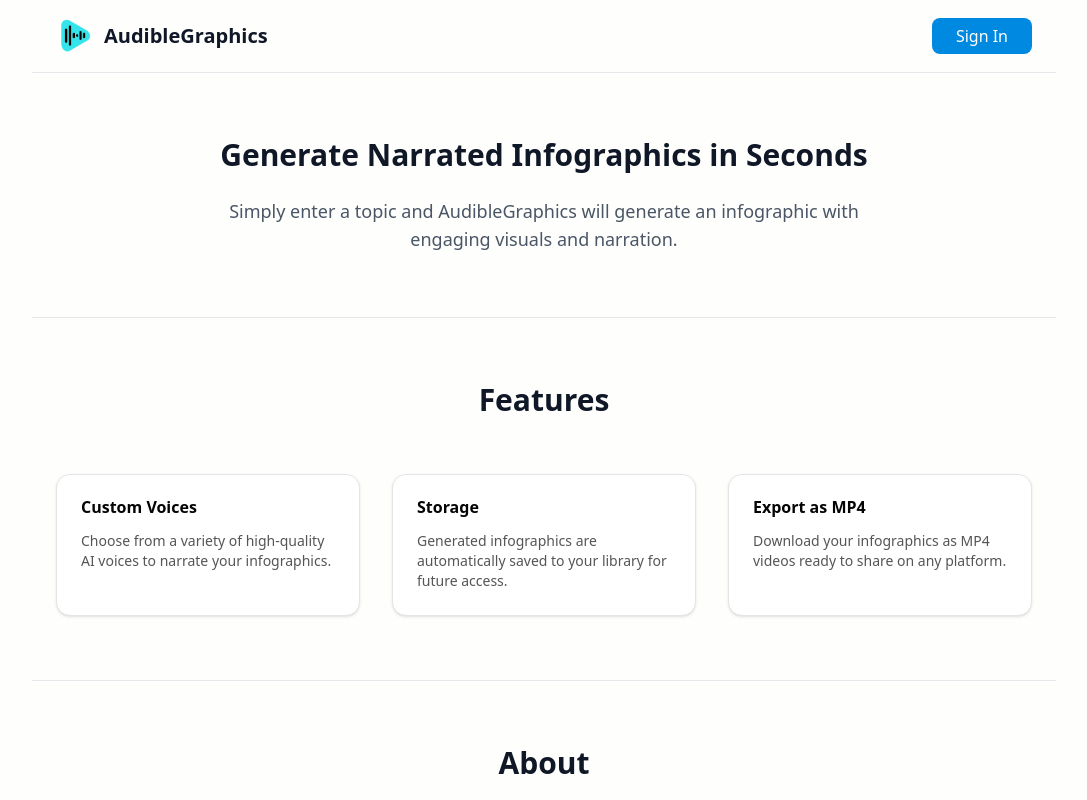
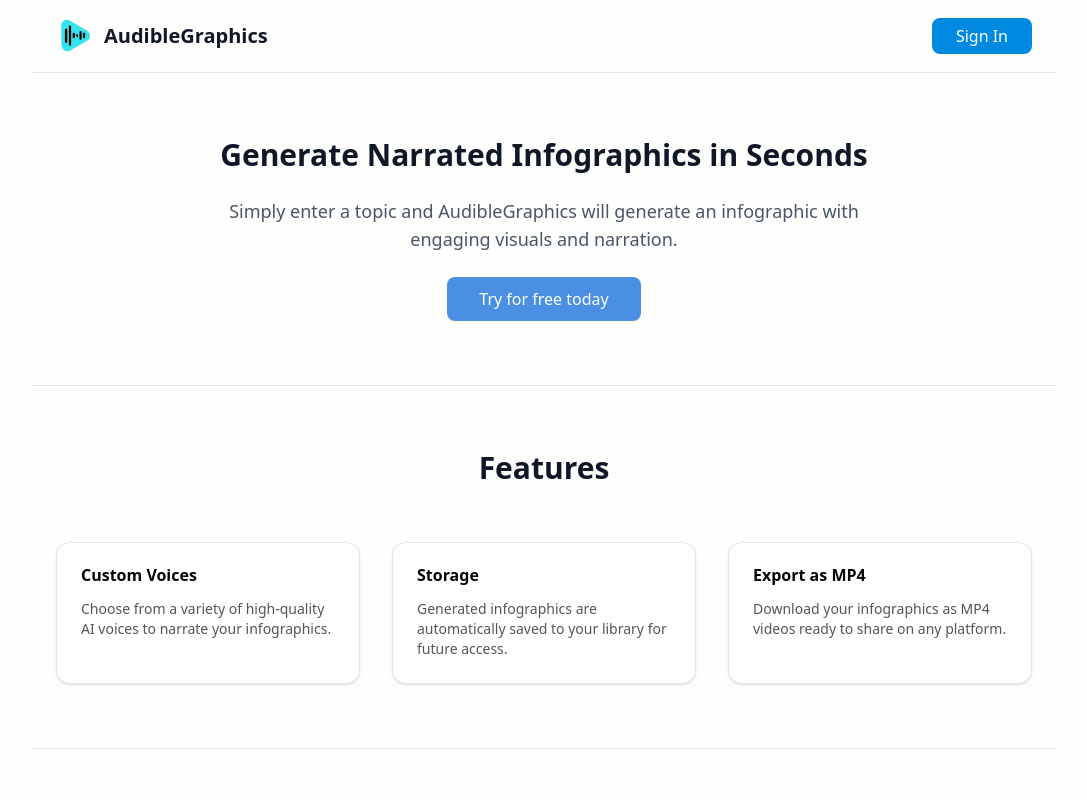
Before and after one commit to Cp557/audiblegraphics, a Next.js app: page / in a window 1280 px wide. Shown: the top 800 px of the page, without its empty margins (96-1183 px from the left). Built offline with nearby package versions, Linux system fonts and the light colour scheme; no server answers.

Commit message:
try for free

```diff
--- a/src/app/page.tsx
+++ b/src/app/page.tsx
@@ -91,6 +91,13 @@ const HomePage = () => {
             <p className="text-lg text-gray-600 max-w-2xl mt-4">
               Simply enter a topic and AudibleGraphics will generate an infographic with engaging visuals and narration.
             </p>
+            {!loading && !isLoggedIn && (
+              <Link href="/sign-in">
+                <Button className="mt-6 h-11 px-8 text-base bg-[#4A90E2] hover:bg-[#3a7bc8]">
+                  Try for free today
+                </Button>
+              </Link>
+            )}
           </div>
         </section>
 
```
